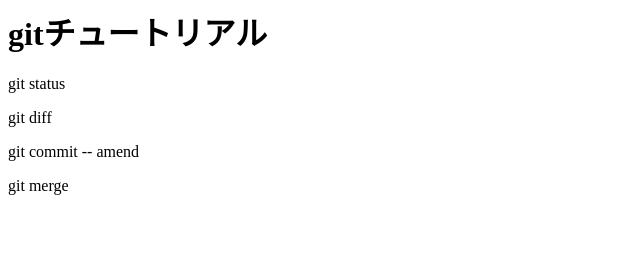
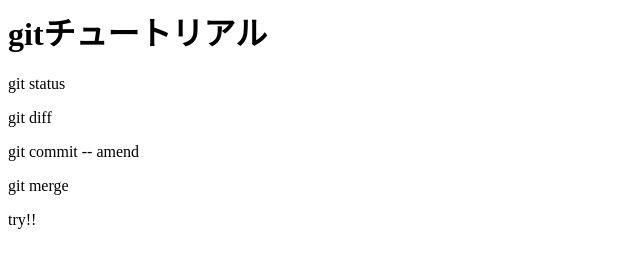
Before and after one commit to h1karu-s/git_tutorial, a plain HTML site: page index.html in a window 1280 px wide. Shown: the full height of the page, 0-640 px from the left. Drawn offline with Linux system fonts and the light colour scheme.

Commit message:
Update index.html

```diff
--- a/index.html
+++ b/index.html
@@ -3,3 +3,4 @@
 <p>git diff</p>
 <p>git commit -- amend</p>
 <p>git merge</p>
+<p>try!!</p>
```
